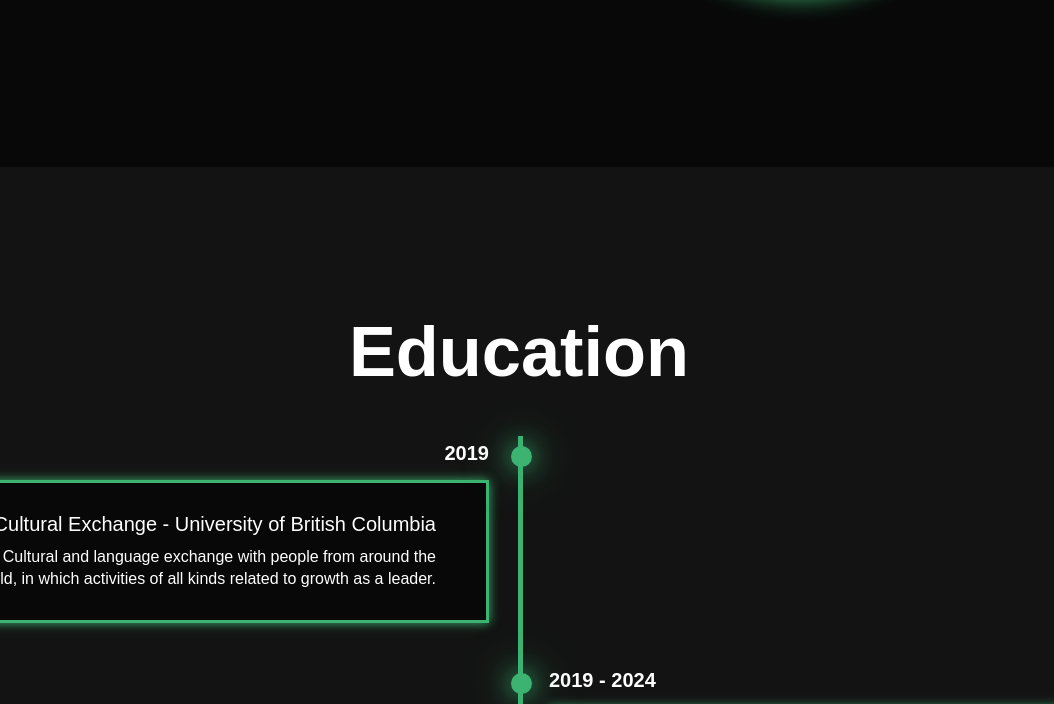
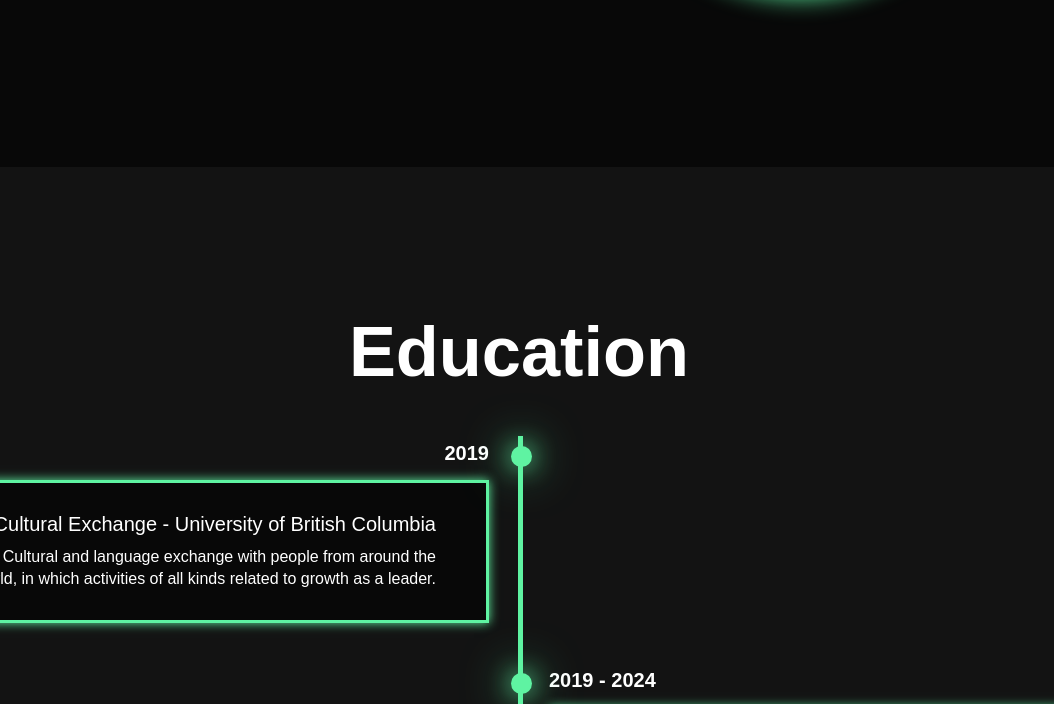
Before and after one commit to DanoLaug/DanielLaug---WebPage, a plain HTML site: page index.html in a window 1280 px wide. Shown: the part 633-1337 px from the top of the page, without its empty margins (121-1175 px from the left). Drawn offline with nearby package versions, Linux system fonts and the light colour scheme.

Commit message:
Cambio de color prueba

```diff
--- a/style.css
+++ b/style.css
@@ -14,7 +14,8 @@
     --bg-color:#080808;
     --second-bg-color: #131313;
     --text-color: white;
-    --main-color: #3cb371;
+    /* --main-color: #3cb371;  */
+    --main-color: #5ff3a2;
 }
 
 html{
```
